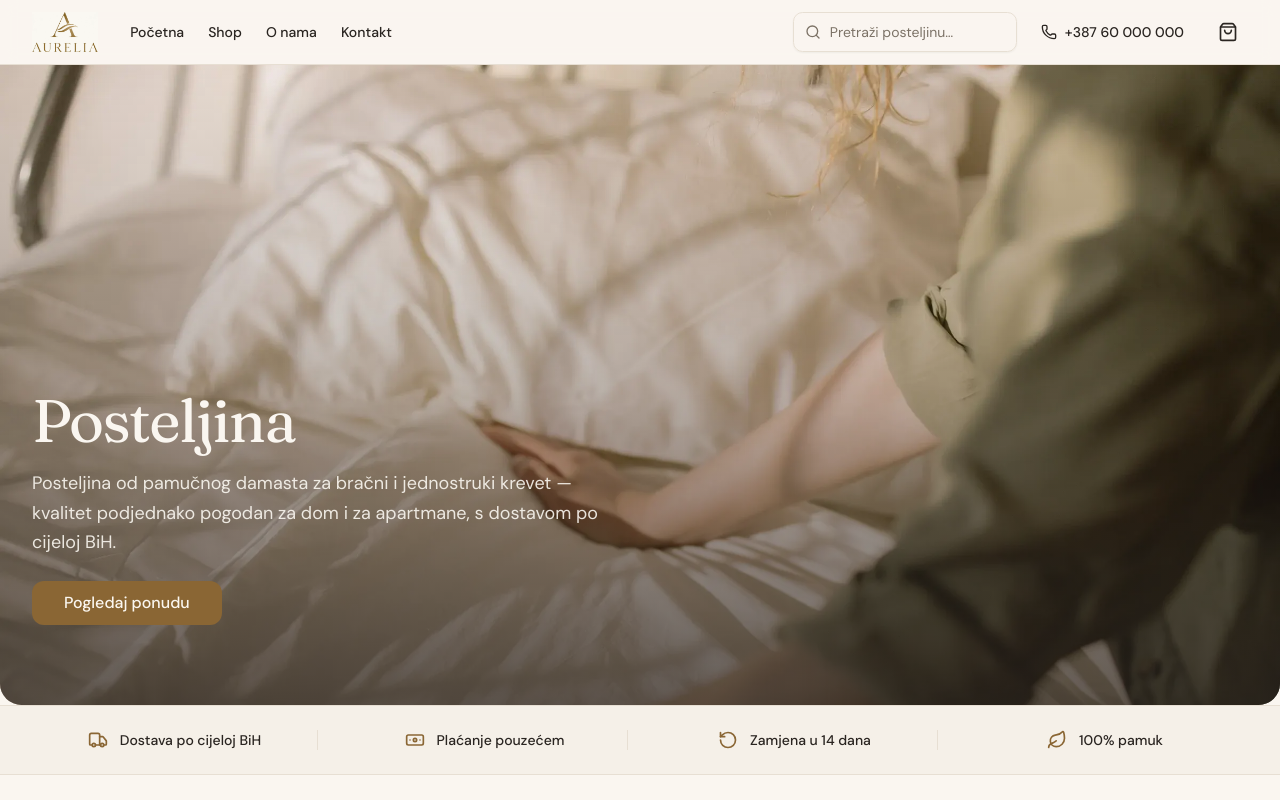
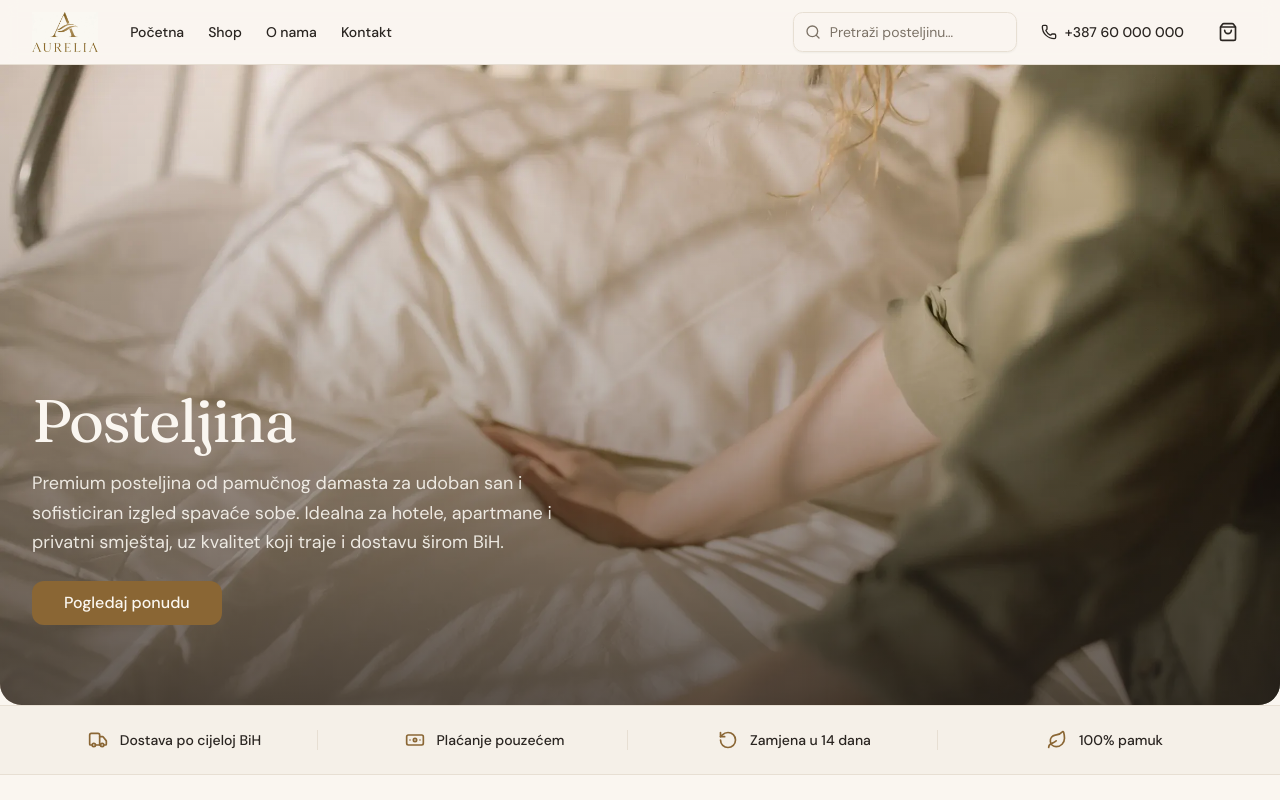
Before and after one commit to hareselimovic-hue/aurelia, a Next.js app: page / in a window 1280 px wide. Shown: the top 800 px of the page. Built offline with nearby package versions, Linux system fonts and the light colour scheme.

Commit message:
Prepisan hero podnaslov - direktnije premium/hotel pozicioniranje, zadrzana damast terminologija

```diff
--- a/src/app/page.tsx
+++ b/src/app/page.tsx
@@ -252,8 +252,9 @@ export default function Home() {
           <div className="max-w-xl">
             <h1 className="text-background">Posteljina</h1>
             <p className="mt-4 text-lg leading-relaxed text-background/90">
-              Posteljina od pamučnog damasta za bračni i jednostruki krevet — kvalitet podjednako
-              pogodan za dom i za apartmane, s dostavom po cijeloj BiH.
+              Premium posteljina od pamučnog damasta za udoban san i sofisticiran izgled spavaće
+              sobe. Idealna za hotele, apartmane i privatni smještaj, uz kvalitet koji traje i
+              dostavu širom BiH.
             </p>
             <Link
               href="/shop/"
```
